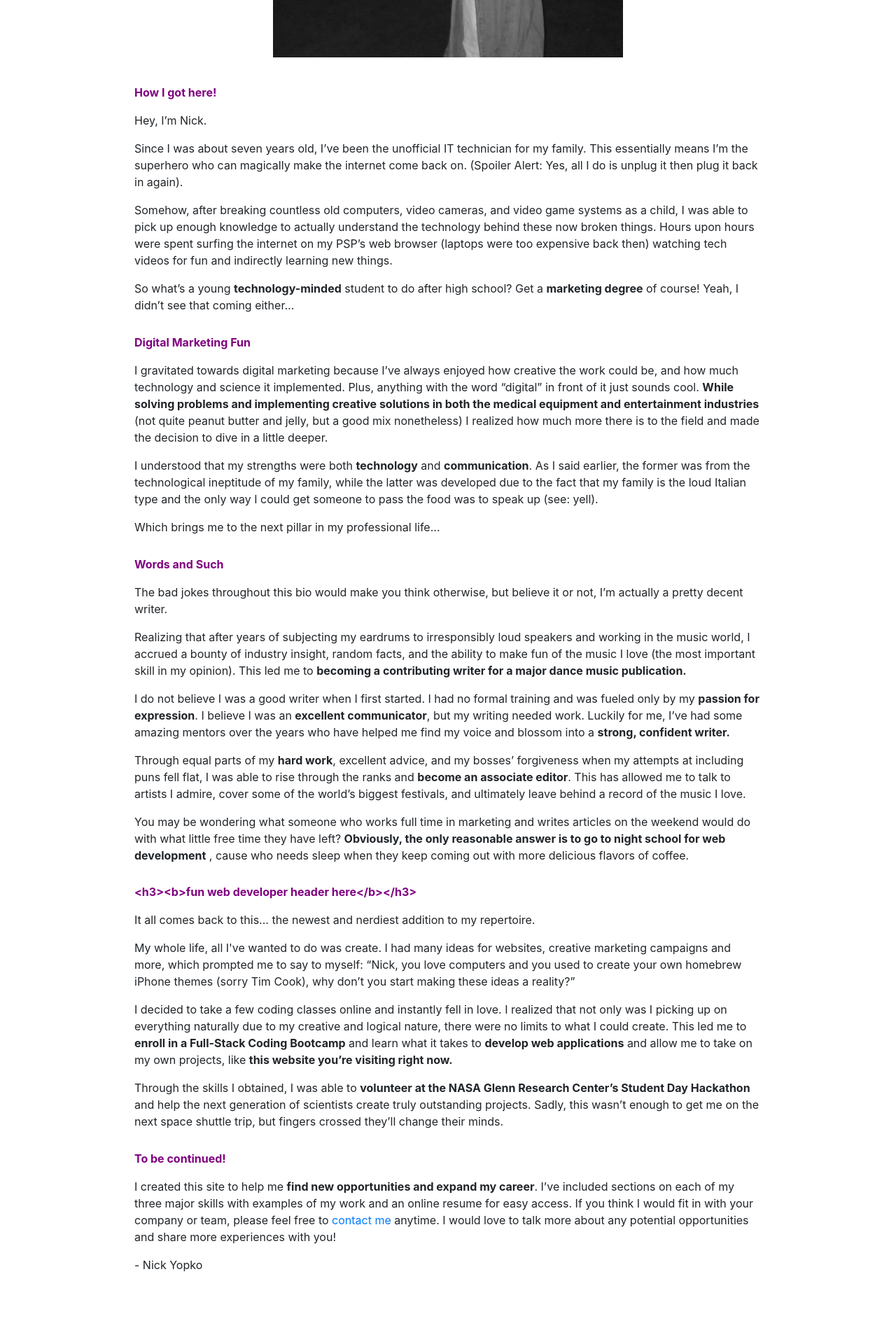
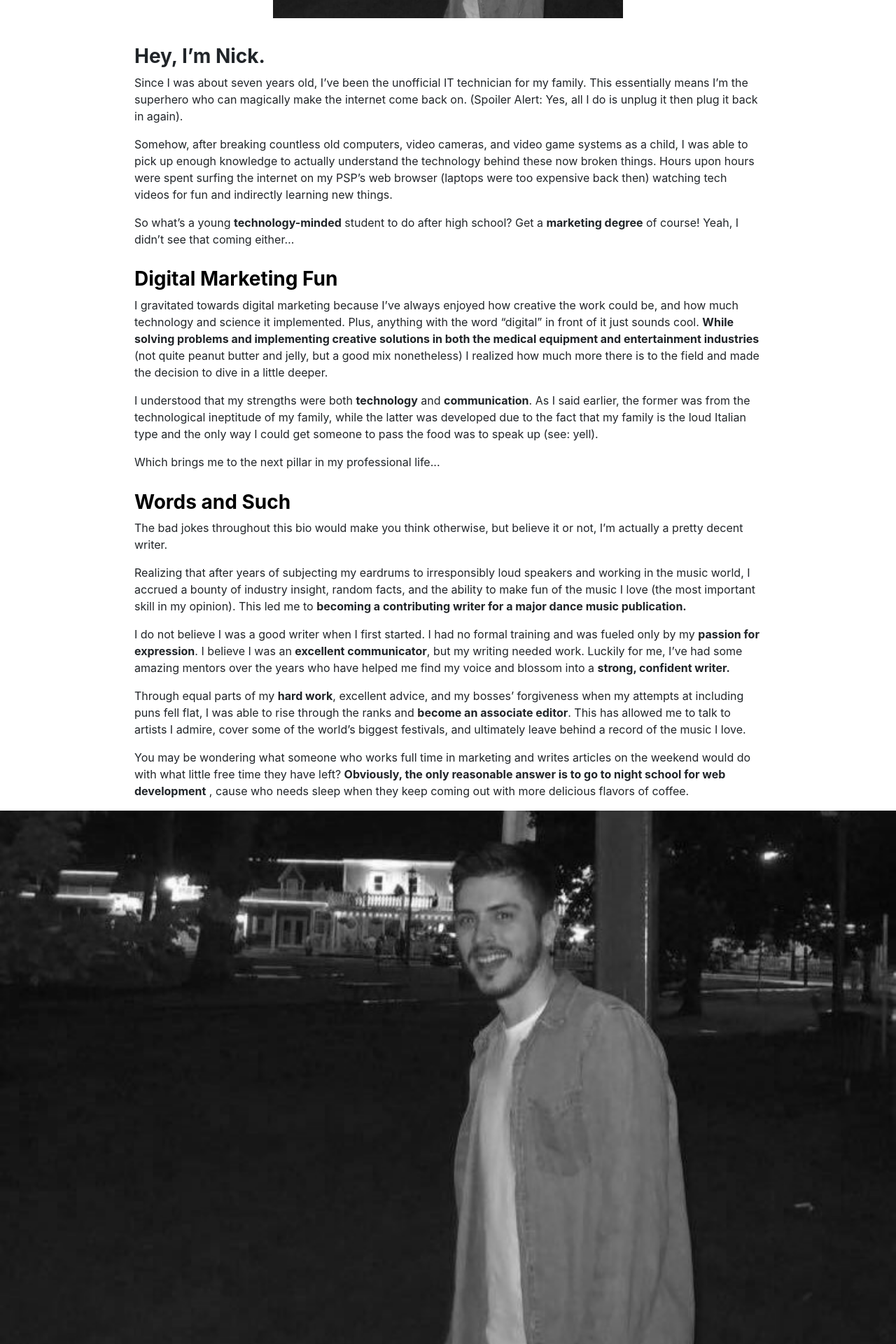
Before and after one commit to nyopko/Personal-Website, a React (Create React App) app: page /about in a window 1280 px wide. Shown: the part 380-2300 px from the top of the page at 70% size. Before the commit the page ends 2215 px from the top, so only its background shows below. Built offline with nearby package versions, Linux system fonts and the light colour scheme.

Commit message:
testing picture breakers for mobile

```diff
--- a/src/App.css
+++ b/src/App.css
@@ -216,8 +216,24 @@
   margin-top: 1%;
 }
 
+#aboutMePicBreak{
+  height: 100vh;
+  width: 100%;
+}
+
+.textSection1{
+  width: 70%;
+  margin-top: 1%;
+  border-color: black;
+  border-style: dashed;
+  border-width: 2px 0px 2px 0px;
+
+
+
+}
+
 .bioBold{
-  color: purple;
+  color: black;
 }
 
 /* Coding Page Styles */
--- a/src/Pages/about.js
+++ b/src/Pages/about.js
@@ -21,7 +21,6 @@ class App extends Component {
                     alignItems="center"
                 >
                     <SubPageHeader />
-                    <h1 classname="pageHeaders">About Me</h1>
                     <img id="aboutMePic" src={ProfilePic} />
                     <Grid
                         container
@@ -30,30 +29,29 @@ class App extends Component {
                         alignItems="center"
                     >
                         <div className="textSection">
-                            <p className="bioBold"><b>How I got here!</b></p>
-                            <p className="bioText">Hey, I’m Nick.</p>
+                            <h3 className="bioText"><b>Hey, I’m Nick.</b></h3>
                             <p className="bioText"> Since I was about seven years old, I’ve been the unofficial IT technician for my family. This essentially means I’m the superhero who can magically make the internet come back on. (Spoiler Alert: Yes, all I do is unplug it then plug it back in again).</p>
                             <p className="bioText">Somehow, after breaking countless old computers, video cameras, and video game systems as a child, I was able to pick up enough knowledge to actually understand the technology behind these now broken things. Hours upon hours were spent surfing the internet on my PSP’s web browser (laptops were too expensive back then) watching tech videos for fun and indirectly learning new things.</p>
                             <p className="bioText">So what’s a young <b>technology-minded</b> student to do after high school? Get a <b>marketing degree</b> of course! Yeah, I didn’t see that coming either…</p>
                         </div>
                         <div className="textSection">
-                            <p className="bioBold"><b>Digital Marketing Fun</b></p>
+                            <h3 className="bioBold"><b>Digital Marketing Fun</b></h3>
                             <p className="bioText">I gravitated towards digital marketing because I’ve always enjoyed how creative the work could be, and how much technology and science it implemented. Plus, anything with the word “digital” in front of it just sounds cool. <b>While solving problems and implementing creative solutions in both the medical equipment and entertainment industries</b> (not quite peanut butter and jelly, but a good mix nonetheless) I realized how much more there is to the field and made the decision to dive in a little deeper.</p>
                             <p className="bioText">I understood that my strengths were both <b>technology</b> and <b>communication</b>. As I said earlier, the former was from the technological ineptitude of my family, while the latter was developed due to the fact that my family is the loud Italian type and the only way I could get someone to pass the food was to speak up (see: yell).</p>
                             <p className="bioText">Which brings me to the next pillar in my professional life...</p>
                         </div>
 
                         <div className="textSection">
-                            <p className="bioBold"><b>Words and Such</b></p>
+                            <h3 className="bioBold"><b>Words and Such</b></h3>
                             <p className="bioText">The bad jokes throughout this bio would make you think otherwise, but believe it or not, I’m actually a pretty decent writer.</p>
                             <p className="bioText">Realizing that after years of subjecting my eardrums to irresponsibly loud speakers and working in the music world, I accrued a bounty of industry insight, random facts, and the ability to make fun of the music I love (the most important skill in my opinion). This led me to <b>becoming a contributing writer for a major dance music publication.</b></p>
                             <p className="bioText">I do not believe I was a good writer when I first started. I had no formal training and was fueled only by my <b>passion for expression</b>. I believe I was an <b>excellent communicator</b>, but my writing needed work. Luckily for me, I’ve had some amazing mentors over the years who have helped me find my voice and blossom into a <b>strong, confident writer.</b></p>
                             <p className="bioText">Through equal parts of my <b>hard work</b>, excellent advice, and my bosses’ forgiveness when my attempts at including puns fell flat, I was able to rise through the ranks and <b>become an associate editor</b>. This has allowed me to talk to artists I admire, cover some of the world’s biggest festivals, and ultimately leave behind a record of the music I love.</p>
                             <p className="bioText">You may be wondering what someone who works full time in marketing and writes articles on the weekend would do with what little free time they have left? <b>Obviously, the only reasonable answer is to go to night school for web development</b> , cause who needs sleep when they keep coming out with more delicious flavors of coffee.</p>
                         </div>
-
+                        <img id="aboutMePicBreak" src={ProfilePic} />
                         <div className="textSection">
-                            <p className="bioBold"><b>&lt;h3&gt;&lt;b&gt;fun web developer header here&lt;/b&gt;&lt;/h3&gt;</b></p>
+                            <h3 className="bioBold"><b>Beeps and Boops</b></h3>
                             <p className="bioText">It all comes back to this... the newest and nerdiest addition to my repertoire.</p>
                             <p className="bioText">My whole life, all I've wanted to do was create. I had many ideas for websites, creative marketing campaigns and more, which prompted me to say to myself: “Nick, you love computers and you used to create your own homebrew iPhone themes (sorry Tim Cook), why don’t you start making these ideas a reality?”</p>
                             <p className="bioText">I decided to take a few coding classes online and instantly fell in love. I realized that not only was I picking up on everything naturally due to my creative and logical nature, there were no limits to what I could create. This led me to <b>enroll in a Full-Stack Coding Bootcamp</b> and learn what it takes to <b>develop web applications</b> and allow me to take on my own projects, like <b>this website you’re visiting right now.</b></p>
@@ -61,7 +59,7 @@ class App extends Component {
                         </div>
 
                         <div className="textSection">
-                            <p className="bioBold"><b>To be continued!</b></p>
+                            <h3 className="bioBold"><b>To be continued!</b></h3>
                             <p className="bioText">I created this site to help me <b>find new opportunities and expand my career</b>. I’ve included sections on each of my three major skills with examples of my work and an online resume for easy access. If you think I would fit in with your company or team, please feel free to <a href="/resume">contact me</a> anytime. I would love to talk more about any potential opportunities and share more experiences with you!</p>
                             <p className="bioText">- Nick Yopko</p>
                         </div>
```
